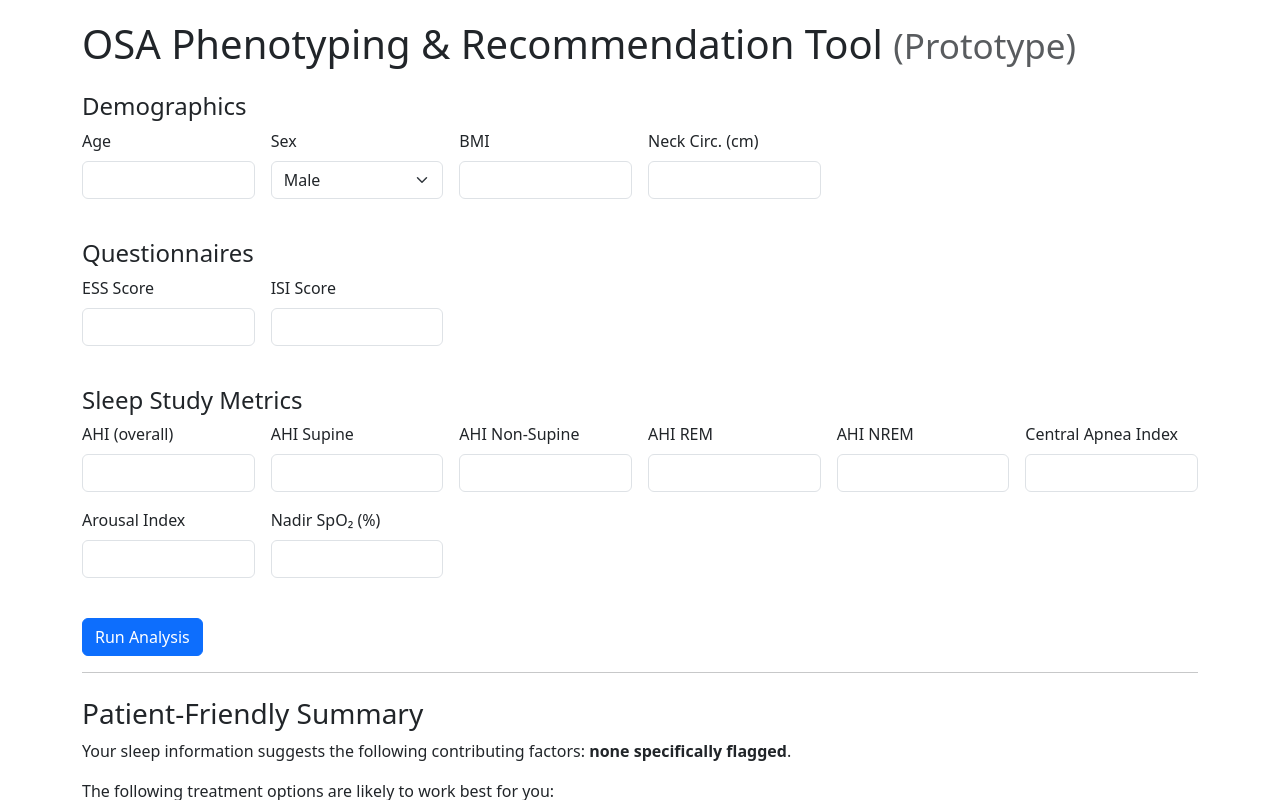
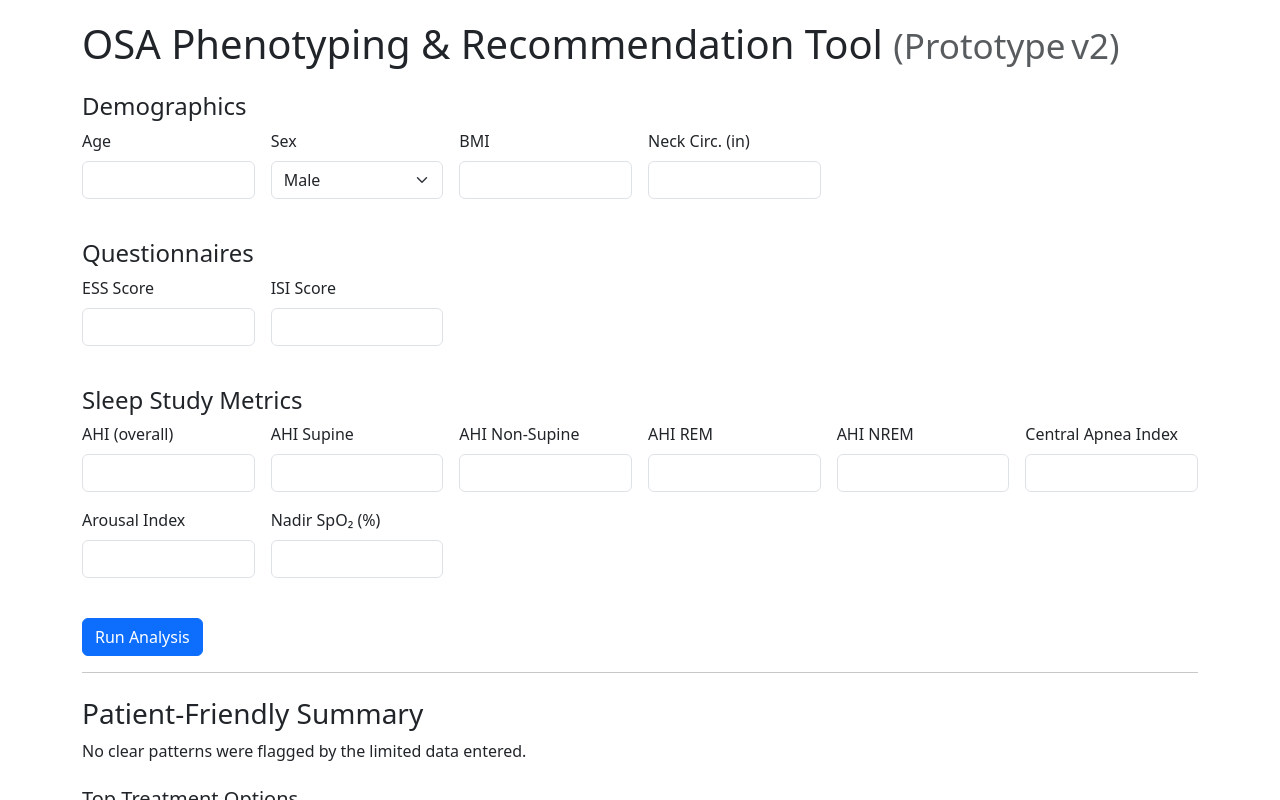
Before and after one commit to stereooooooo/osa-phenotyper, a plain HTML site: page index.html in a window 1280 px wide. Both pictures are taken after a click on the button "Run Analysis". Shown: the top 800 px of the page. Drawn offline with nearby package versions, Linux system fonts and the light colour scheme.

Commit message:
Add files via upload

```diff
--- a/index.html
+++ b/index.html
@@ -2,16 +2,18 @@
 <html lang="en">
 <head>
 <meta charset="UTF-8">
-<title>OSA Phenotyper (Prototype)</title>
+<title>OSA Phenotyper (Prototype v2)</title>
+<meta name="viewport" content="width=device-width, initial-scale=1">
 <link href="https://cdn.jsdelivr.net/npm/bootstrap@5.3.3/dist/css/bootstrap.min.css" rel="stylesheet">
 <style>
 body { padding-top: 20px; }
 .section { margin-bottom: 40px; }
+summary { cursor: pointer; }
 </style>
 </head>
 <body>
 <div class="container">
-  <h1 class="mb-4">OSA Phenotyping &amp; Recommendation Tool <small class="text-muted">(Prototype)</small></h1>
+  <h1 class="mb-4">OSA Phenotyping &amp; Recommendation Tool <small class="text-muted">(Prototype v2)</small></h1>
 
   <form id="osaForm">
     <!-- Demographics -->
@@ -34,7 +36,7 @@ body { padding-top: 20px; }
           <input type="number" step="0.1" class="form-control" id="bmi">
         </div>
         <div class="col-md-2">
-          <label class="form-label">Neck Circ. (cm)</label>
+          <label class="form-label">Neck Circ. (in)</label>
           <input type="number" step="0.1" class="form-control" id="neck">
         </div>
       </div>
@@ -103,93 +105,135 @@ body { padding-top: 20px; }
 </div>
 
 <script>
-function num(id) {
-  return parseFloat(document.getElementById(id).value) || 0;
-}
+// Utility
+function num(id) { return parseFloat(document.getElementById(id).value) || 0; }
+function list(items) { return items.map(i => '<li>' + i + '</li>').join(''); }
 
 function runAnalysis() {
   const bmi = num('bmi');
-  const neck = num('neck');
-  const ess = num('ess');
-  const isi = num('isi');
-  const ahi = num('ahi');
+  const neck = num('neck');      // inches
+  const ess  = num('ess');
+  const isi  = num('isi');
+  const ahi  = num('ahi');
   const ahiSup = num('ahiSupine');
   const ahiNon = num('ahiNonSupine');
   const ahiREM = num('ahiREM');
   const ahiNREM = num('ahiNREM');
-  const cai = num('cai');
+  const cai  = num('cai');
   const arousal = num('arousalIdx');
   const nadir = num('nadir');
+  const sex = document.getElementById('sex').value;
 
-  let phenotypes = [];
+  const phenotypes = [];
+  const rationale  = {};  // store reasons per phenotype
 
-  // --- Simple rule set (prototype) ---
-  if (bmi >= 30 || neck >= 40 || ahi >= 30) {
+  // --- Rule set ---
+  // 1. Anatomy
+  if ((sex === 'Male' && neck >= 17) || (sex === 'Female' && neck >= 16) || bmi >= 30 || ahi >= 30) {
     phenotypes.push('High Anatomical Contribution');
+    rationale['High Anatomical Contribution'] = [];
+    if (neck) rationale['High Anatomical Contribution'].push(`Neck circumference ${neck.toFixed(1)} in`);
+    if (bmi)  rationale['High Anatomical Contribution'].push(`BMI ${bmi}`);
+    if (ahi)  rationale['High Anatomical Contribution'].push(`AHI ${ahi}`);
   }
+
+  // 2. Low arousal threshold
   if ((arousal / Math.max(ahi, 1) > 0.5) || isi >= 15) {
     phenotypes.push('Low Arousal Threshold');
+    rationale['Low Arousal Threshold'] = [];
+    if (arousal) rationale['Low Arousal Threshold'].push(`Arousal index ${arousal}`);
+    if (isi)     rationale['Low Arousal Threshold'].push(`ISI ${isi}`);
   }
+
+  // 3. Positional
   if (ahiSup > 2 * ahiNon && ahiNon < 15) {
     phenotypes.push('Positional OSA');
+    rationale['Positional OSA'] = [`Supine AHI ${ahiSup}`, `Non‑supine AHI ${ahiNon}`];
   }
+
+  // 4. REM‑predominant
   if (ahiREM > 2 * ahiNREM && ahiREM >= 10) {
-    phenotypes.push('REM-Predominant OSA');
+    phenotypes.push('REM‑Predominant OSA');
+    rationale['REM‑Predominant OSA'] = [`REM AHI ${ahiREM}`, `NREM AHI ${ahiNREM}`];
   }
+
+  // 5. High loop gain / complex
   if (cai >= 5) {
     phenotypes.push('High Loop Gain / Complex Sleep Apnea risk');
-  }
-  if (nadir < 85 && nadir > 0) {
-    phenotypes.push('High Hypoxic Burden');
+    rationale['High Loop Gain / Complex Sleep Apnea risk'] = [`Central apnea index ${cai}`];
   }
 
-  // Treatment mapping
-  let recommendations = [];
-  const add = txt => recommendations.push(txt);
-
-  if (phenotypes.includes('High Anatomical Contribution')) {
-    add('CPAP/APAP first-line; discuss weight management; consider anatomical surgery or Inspire™ if CPAP fails.');
-  }
-  if (phenotypes.includes('Low Arousal Threshold')) {
-    add('Optimize CPAP comfort; consider CBT‑I; cautious low‑dose sedatives under specialist supervision.');
-  }
-  if (phenotypes.includes('Positional OSA')) {
-    add('Positional therapy (night‑shift device, backpack, specialized pillow).');
-  }
-  if (phenotypes.includes('REM-Predominant OSA')) {
-    add('Ensure adequate CPAP pressure during REM; consider Auto‑CPAP or mandibular advancement device.');
-  }
-  if (phenotypes.includes('High Loop Gain / Complex Sleep Apnea risk')) {
-    add('Careful CPAP titration; consider fixed‑pressure CPAP, oxygen supplementation, or ASV (if no contraindication).');
-  }
-  if (phenotypes.includes('High Hypoxic Burden')) {
-    add('Prioritize effective therapy (CPAP) to improve oxygen saturation; monitor cardiovascular risk.');
-  }
-  if (recommendations.length === 0) {
-    add('Standard CPAP/APAP remains the most effective first‑line therapy for most OSA patients.');
+  // 6. Hypoxic burden
+  if (nadir && nadir < 85) {
+    phenotypes.push('High Hypoxic Burden');
+    rationale['High Hypoxic Burden'] = [`Nadir SpO₂ ${nadir}%`];
   }
 
-  // Patient summary
-  const patientHTML = `
-    <h3>Patient‑Friendly Summary</h3>
-    <p>Your sleep information suggests the following contributing factors: <strong>${phenotypes.join(', ') || 'none specifically flagged'}</strong>.</p>
-    <p>The following treatment options are likely to work best for you:</p>
-    <ul>${recommendations.map(r => `<li>${r}</li>`).join('')}</ul>
-    <p>Please discuss these options with your clinician to decide which approach suits you best.</p>
-  `;
+  // --- Explanations & treatment library ---
+  const explanations = {
+    'High Anatomical Contribution': `Your airway is physically narrow or more likely to collapse during sleep because of factors like a larger neck size, extra tissue from weight around the throat, or jaw structure.  <strong>Why it matters:</strong> Air physically can’t stay open.  <strong>How to improve:</strong> <ul>${list([
+      'Lose weight if overweight (even a 10 lb loss can reduce airway pressure).',
+      'Use a device that splints the airway open (CPAP).',
+      'Consider oral devices that bring the jaw forward (mandibular advancement device) or surgical options (tonsil reduction, Inspire™) if other treatments fail.'])}</ul>`,
+    'Low Arousal Threshold': `You tend to wake up very easily whenever your breathing is disturbed, so even mild airway narrowing fragments your sleep.  <strong>How to improve:</strong> <ul>${list([
+      'Make CPAP as comfortable as possible (proper mask fit, humidification).',
+      'Consider Cognitive Behavioural Therapy for Insomnia (CBT‑I)—a structured program (usually 4‑6 sessions) that retrains sleep habits.',
+      'In some cases, very low‑dose sedatives are used under specialist supervision to raise the arousal threshold.'])}</ul>`,
+    'Positional OSA': `Most events occur when you sleep on your back.  <strong>How to improve:</strong> <ul>${list([
+      'Train yourself to sleep on your side using a positional‑therapy device, backpack, or special pillow.',
+      'An oral appliance can also help by holding the jaw forward in any position.'])}</ul>`,
+    'REM‑Predominant OSA': `Events mainly happen in the dreaming (REM) stage, when muscles naturally relax the most.  <strong>How to improve:</strong> <ul>${list([
+      'Ensure CPAP pressure is high enough during REM (Auto‑CPAP usually handles this).',
+      'Mandibular advancement devices are another option if CPAP is not tolerated.'])}</ul>`,
+    'High Loop Gain / Complex Sleep Apnea risk': `Your brain’s breathing control system is very sensitive, so it may over‑correct and cause pauses (central apneas).  <strong>How to improve:</strong> <ul>${list([
+      'Careful fixed‑pressure CPAP titration rather than wide‑range Auto‑CPAP.',
+      'Sometimes oxygen supplementation or a specialised device (ASV) is used—only after ruling out certain heart conditions.'])}</ul>`,
+    'High Hypoxic Burden': `Your oxygen saturation falls to a low level during sleep, which increases cardiovascular strain.  <strong>Priority:</strong> Choose the most effective treatment (usually CPAP) and retest to confirm oxygen levels improve.`
+  };
 
-  // Clinician report
-  const clinicianHTML = `
-    <h3>Clinician Decision Support</h3>
-    <p><strong>Phenotype profile:</strong> ${phenotypes.join(', ') || 'Not enough data for phenotype classification'}.</p>
-    <p><strong>Key metrics:</strong> BMI ${bmi}, Neck ${neck} cm, AHI ${ahi}, Supine AHI ${ahiSup}, Non‑Supine AHI ${ahiNon}, REM AHI ${ahiREM}, NREM AHI ${ahiNREM}, CAI ${cai}, Arousal Index ${arousal}, Nadir SpO₂ ${nadir}%.</p>
-    <p><strong>Recommendations (ranked):</strong></p>
-    <ol>${recommendations.map(r => `<li>${r}</li>`).join('')}</ol>
-    <p><em>Disclaimer: Prototype algorithm based on simplified rules from current literature; clinician judgment required.</em></p>
-  `;
+  const recsLib = {
+    'High Anatomical Contribution': 'CPAP/APAP first‑line; address weight; consider airway surgery or Inspire™ if CPAP fails.',
+    'Low Arousal Threshold': 'Optimize CPAP comfort; CBT‑I; cautious use of low‑dose sedatives under specialist care.',
+    'Positional OSA': 'Positional therapy (side‑sleeping device); oral appliance as alternative.',
+    'REM‑Predominant OSA': 'Ensure adequate CPAP pressure in REM; Auto‑CPAP or mandibular advancement device.',
+    'High Loop Gain / Complex Sleep Apnea risk': 'Fixed‑pressure CPAP, oxygen supplementation, or ASV (if no heart failure).',
+    'High Hypoxic Burden': 'Prioritize effective therapy (CPAP) to improve oxygen saturation and lower CV risk.'
+  };
+
+  // Collate recommendations (deduplicated, preserve order)
+  const recommendations = [];
+  phenotypes.forEach(p => { if (recsLib[p]) recommendations.push(recsLib[p]); });
+  if (!recommendations.length) recommendations.push('Standard CPAP/APAP remains the most effective first‑line therapy for most OSA patients.');
+
+  // --- Build UI strings ---
+  let patientHTML = '<h3>Patient‑Friendly Summary</h3>';
+  if (phenotypes.length) {
+    patientHTML += '<p>Your results suggest these main factors:</p>';
+    phenotypes.forEach(p => { patientHTML += `<details class="mb-2"><summary><strong>${p.replace(/\//g,' / ')}</strong></summary><div class="mt-2">${explanations[p] || ''}</div></details>`; });
+  } else {
+    patientHTML += '<p>No clear patterns were flagged by the limited data entered.</p>';
+  }
+  patientHTML += '<h5 class="mt-4">Top Treatment Options</h5><ul>' + list(recommendations) + '</ul>';
+  patientHTML += '<p class="mt-3">Discuss these options with your clinician and decide together which makes the most sense for you.</p>';
+
+  // Clinician report with rationale
+  let clinHTML = '<h3>Clinician Decision Support</h3>';
+  if (phenotypes.length) {
+    clinHTML += '<p><strong>Phenotype profile:</strong></p><ul>';
+    phenotypes.forEach(p => {
+      const reasons = rationale[p] ? ' — based on ' + rationale[p].join(', ') : '';
+      clinHTML += `<li><strong>${p}</strong>${reasons}</li>`;
+    });
+    clinHTML += '</ul>';
+  } else {
+    clinHTML += '<p>No phenotype classification triggered.</p>';
+  }
+  clinHTML += '<p><strong>Key metrics entered:</strong> BMI ' + bmi + ', Neck ' + neck + ' in, AHI ' + ahi + ', Supine ' + ahiSup + ', Non‑Supine ' + ahiNon + ', REM ' + ahiREM + ', NREM ' + ahiNREM + ', CAI ' + cai + ', Arousal ' + arousal + ', Nadir SpO₂ ' + nadir + '%.';
+  clinHTML += '</p><p><strong>Recommendations (ranked):</strong></p><ol>' + list(recommendations) + '</ol>';
+  clinHTML += '<p><em>Prototype rule‑based engine; verify with clinical judgment.</em></p>';
 
   document.getElementById('patientSummary').innerHTML = patientHTML;
-  document.getElementById('clinicianReport').innerHTML = clinicianHTML;
+  document.getElementById('clinicianReport').innerHTML = clinHTML;
 }
 </script>
 </body>
```
Also changed, not shown: README.md.
